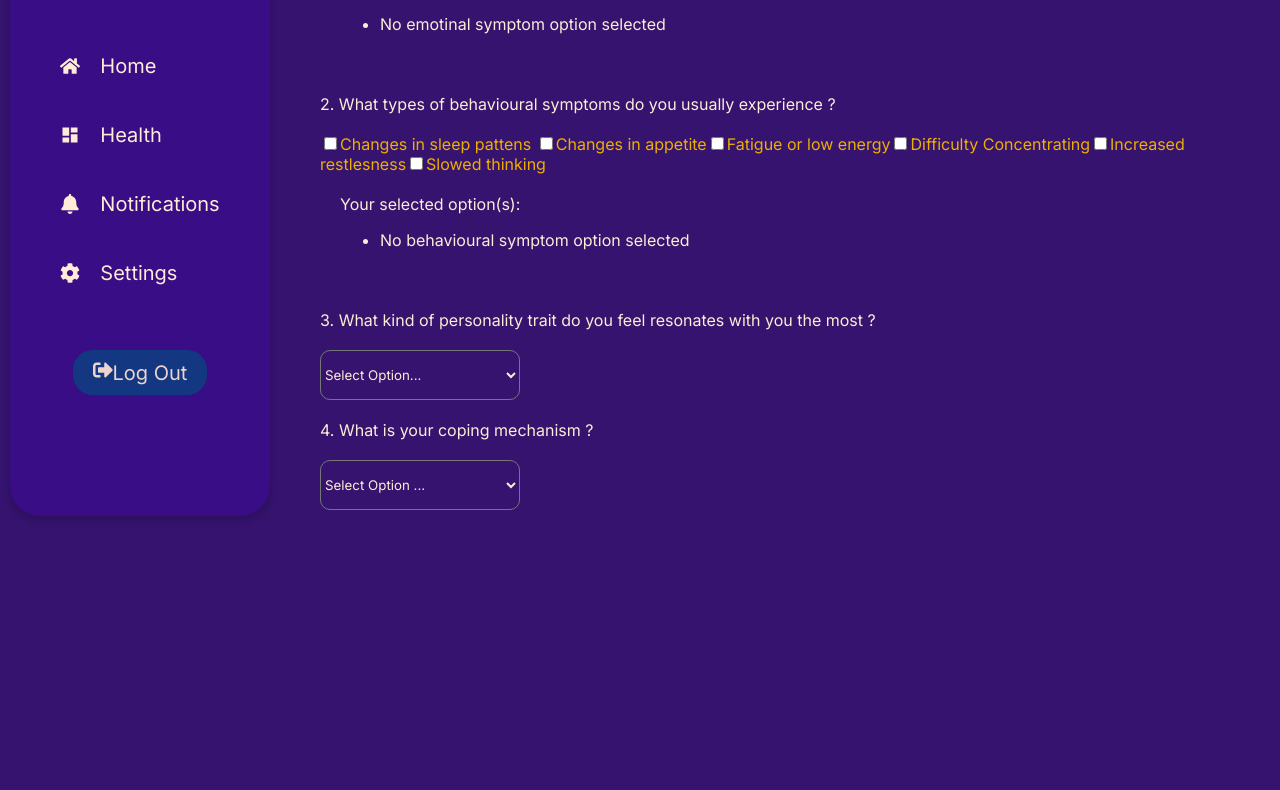
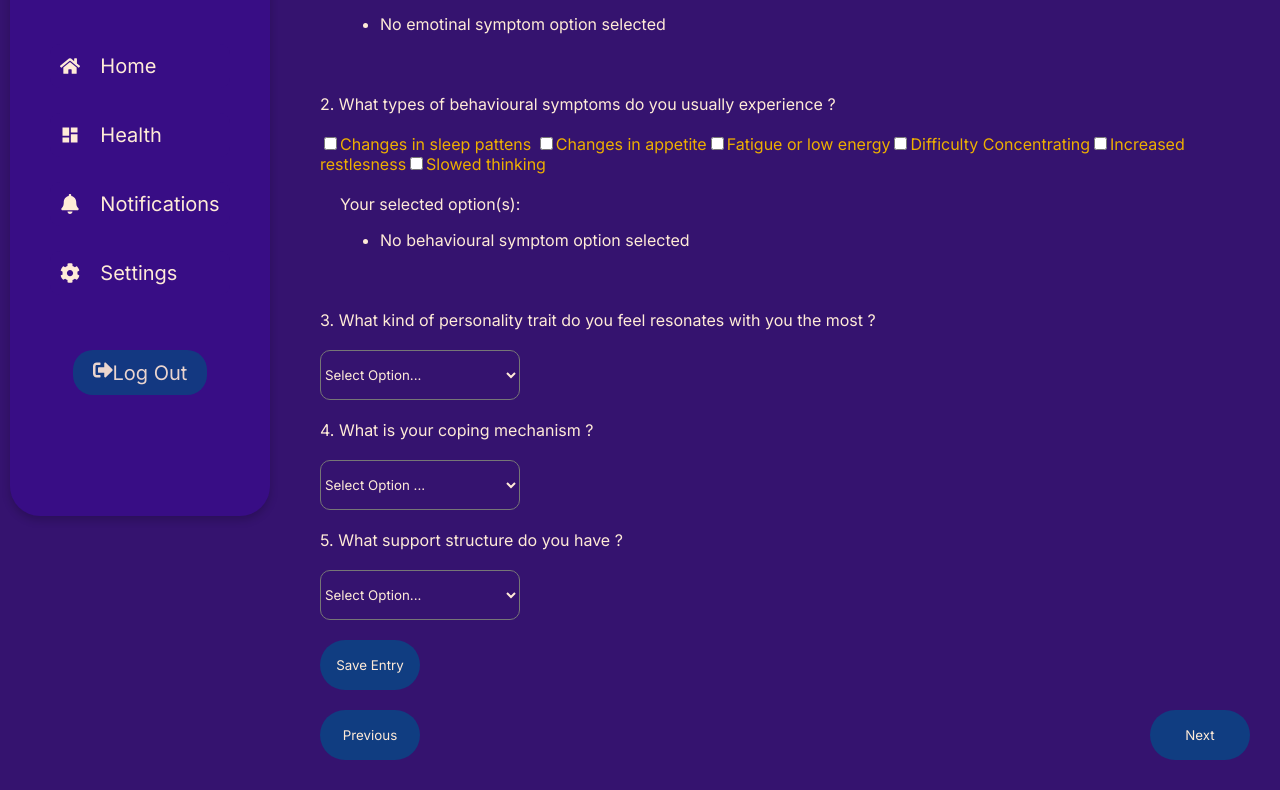
Before and after one commit to MaccccD/Haemophilia-Healthcare-App, a React (Create React App) app: page /Depression in a window 1280 px wide. Shown: the part 270-1060 px from the top of the page. Before the commit the page ends 810 px from the top, so only its background shows below. Built offline with nearby package versions, Linux system fonts and the light colour scheme; sample sign-in values are in the browser's storage; a web font is replaced by a local one.

Commit message:
Anxiety & Depression Code Adjustments
-Transitions Btns

```diff
--- a/src/Mental Health Components/Anxiety.jsx
+++ b/src/Mental Health Components/Anxiety.jsx
@@ -1,4 +1,5 @@
-import React, { useState } from 'react'
+import React, { useState } from 'react';
+import { useNavigate } from 'react-router-dom';
 
 function Anxiety() {
 
@@ -7,6 +8,21 @@ function Anxiety() {
   const [stressTypes, setStressTypes] = useState([]);
   const [traumas, setTraumas] = useState("");
   const [societalPressure, setSocietalPressure] = useState("");
+  const [nextPage, setNextPage] = useState(false);
+  const [prevPage, setPrevPagge] = useState(false);
+
+  const navigate = useNavigate();
+
+  function NavigateNextPage (){
+   navigate("/Depression");
+   setNextPage(true);
+  }
+
+  function GoBack(){
+    navigate("/HealthMetriocs");
+    setPrevPagge(true);
+  }
+
 
 
 
@@ -50,6 +66,19 @@ const exmaplesofSocietyPressures = [
   setStressTypes([... stressTypes, stresses])
  }
   }
+  const handleSave = () =>{
+    if(!mood || !anxietyAttacks| !stressTypes || !traumas || !societalPressure){
+      alert("Please fill in all the fields before saving the entry")
+    }
+
+    alert("Anxiety Episode logged in successfully");
+    setMood("");
+    setAnxietyAttacks("");
+    setStressTypes("");
+    setTraumas("");
+    setSocietalPressure("");
+
+  }
 
 
 
@@ -72,7 +101,7 @@ const exmaplesofSocietyPressures = [
       </select>
       <br/><br/>
 
-      <label className='content'> 2. Types of Anxiety  attacks you usually experience?</label><br/><br/>
+      <label className='content'> 2. Types of anxiety  attacks you usually experience?</label><br/><br/>
       <select value={anxietyAttacks} className='setUp' onChange={(a)=> setAnxietyAttacks(a.target.value)}>
       <option value= "">Select Diet option ...</option>
       {anxietyAttackTypes.map((attack, index) => (
@@ -105,7 +134,7 @@ const exmaplesofSocietyPressures = [
        </div>
        <br/>
 
-       <label className='content' > 3. Please select the type of trauma you have recently experienced</label><br/><br/>
+       <label className='content' > 4. Please select the type of trauma you have recently experienced:</label><br/><br/>
        <select className='setUp' value={traumas} onChange={(m)=> setTraumas(m.target.value)}>
         <option value= "">Select Option ...</option>
         {exmaplesofTraumas.map((trauma, index)=>{
@@ -114,13 +143,20 @@ const exmaplesofSocietyPressures = [
        </select>
        <br/><br/>
 
-       <label className='content'>4. What form of societal pressure have you experienced the most ? </label><br/><br/>
+       <label className='content'>5. What form of societal pressure have you experienced the most ? </label><br/><br/>
        <select className='setUp' value={societalPressure} onChange={(s)=> setSocietalPressure(s.target.value)}>
         <option value=""> Select Option ...</option>
         {exmaplesofSocietyPressures.map((pressure, index)=>{
           <option key={index} value={pressure}>{pressure}</option>
         })}
        </select>
+        <br/><br/>
+       <button onClick={handleSave} className='nextBtn'> Save Entry</button>
+       <br/><br/>
+
+        <button onClick={GoBack} className='prevBtn'>Previous</button>
+
+        <button onClick={NavigateNextPage} className='nextButton'>Next</button>
 
 
 
--- a/src/Mental Health Components/Depression.jsx
+++ b/src/Mental Health Components/Depression.jsx
@@ -1,4 +1,5 @@
-import React, { useState } from 'react'
+import React, { use, useState } from 'react';
+import { useNavigate } from 'react-router-dom';
 
 function Depression() {
 
@@ -6,6 +7,22 @@ function Depression() {
   const [surroundingsSymptoms, setSurroundingSymptoms] = useState([]);
   const [personalityTraits, setPersonalityTraits] = useState("");
   const [copingMechanism, setCopingMechanism] = useState("");
+  const [supportStructure, setSupportStructure] = useState("");
+   const [nextPage, setNextPage] = useState(false);
+  const [prevPage, setPrevPagge] = useState(false);
+
+  const navigate = useNavigate();
+
+  function NavigateNextPage (){
+   navigate("/MentalHealthResults");
+   setNextPage(true);
+  }
+
+  function GoBack(){
+    navigate("/Anxiety");
+    setPrevPagge(true);
+  }
+
 
 
 
@@ -37,6 +54,15 @@ function Depression() {
   "Praying"
  ]
 
+ const supportSystems = [
+  "Family",
+  "Life Partner",
+  "Therapy",
+  "Friends",
+  "Church community",
+  "Loner"
+ ]
+
 
   const handleFirstCheckbox = (symptoms) =>{
  if(depressionSymptoms.includes(symptoms)){
@@ -55,6 +81,21 @@ function Depression() {
   setSurroundingSymptoms([... surroundingsSymptoms, characteristics])
  }
    }
+
+    const handleSave = () =>{
+    if(!depressionSymptoms || !surroundingsSymptoms| !personalityTraits || !copingMechanism || !supportStructure){
+      alert("Please fill in all the fields before saving the entry")
+    }
+
+    alert("Depression  Episode logged in successfully");
+    setDepressionSymptoms("");
+    setSupportStructure("");
+    setSurroundingSymptoms("");
+    setPersonalityTraits("");
+    setCopingMechanism("");
+
+  }
+
 
 
 
@@ -132,6 +173,26 @@ function Depression() {
           <option key={index} value={cope}>{cope}</option>
         })}
        </select>
+       <br/><br/>
+
+       <label className='content'> 5. What support structure do you have ?</label><br/><br/>
+       <select className='setUp' value={supportStructure} onChange={(s)=> setSupportStructure(s.target.value)}>
+        <option value="">Select Option...</option>
+        {supportSystems.map((support, index)=>{
+          return(
+            <option key={index} value={support}>{support}</option>
+          )
+        })}
+       </select>
+        <br/><br/>
+       <button onClick={handleSave} className='nextBtn'> Save Entry</button>
+       <br/><br/>
+
+        <button onClick={GoBack} className='prevBtn'>Previous</button>
+
+        <button onClick={NavigateNextPage} className='nextButton'>Next</button>
+
+
 
     </div>
   )
```
